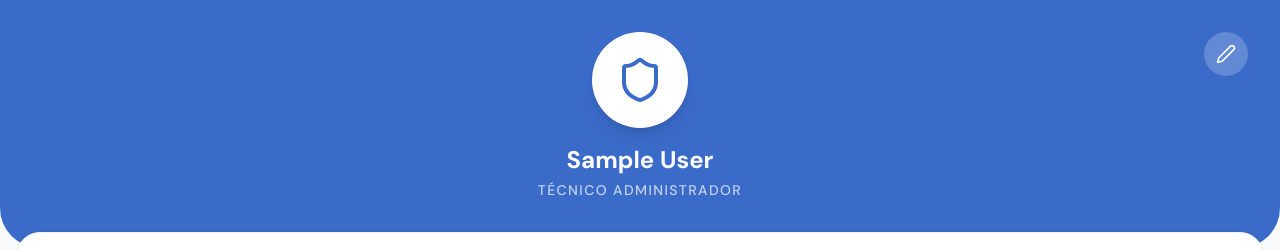
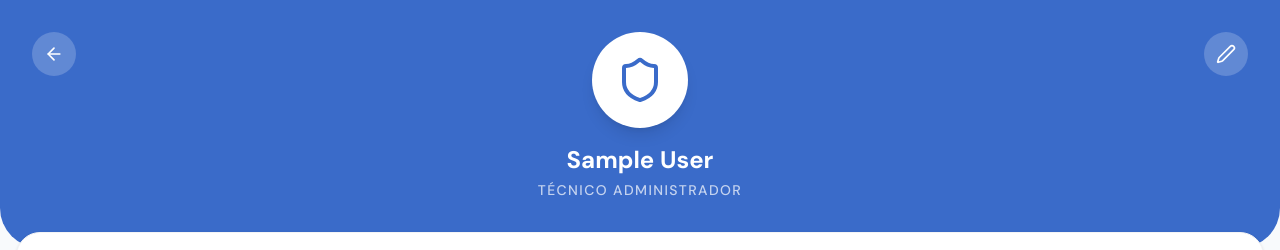
Before and after one commit to IsAndresL/Arquitec, a Next.js app in the folder frontend/: page /settings in a window 1280 px wide. Shown: the top 250 px of the page. Built offline with nearby package versions, Linux system fonts and the light colour scheme; no server answers; sample sign-in values are in the browser's storage.

Commit message:
fix: enable scroll on farmer dashboard and add back button to settings profile

```diff
--- a/frontend/app/(dashboard)/dashboard/page.tsx
+++ b/frontend/app/(dashboard)/dashboard/page.tsx
@@ -209,7 +209,7 @@ export default function DashboardPage() {
       </div>
 
       {/* Main compact body with soft background and grouped elements */}
-      <div className="p-6 flex-1 flex flex-col justify-between gap-6 overflow-hidden" style={{ backgroundColor: COLORS.gray.pale }}>
+      <div className="p-6 flex-1 flex flex-col gap-6 overflow-y-auto min-h-0" style={{ backgroundColor: COLORS.gray.pale }}>
         {/* Alerts section */}
         {activeAlerts.length > 0 ? (
           <div className="space-y-4 w-full flex-shrink-0">
--- a/frontend/app/(dashboard)/settings/page.tsx
+++ b/frontend/app/(dashboard)/settings/page.tsx
@@ -12,7 +12,8 @@ import {
   ChevronRight,
   Info,
   X,
-  Edit2
+  Edit2,
+  ArrowLeft
 } from "lucide-react";
 import { COLORS } from "@/lib/design-system";
 import { api } from "@/lib/api";
@@ -75,10 +76,24 @@ export default function SettingsPage() {
     <div className="h-full relative overflow-y-auto bg-white" style={{ backgroundColor: COLORS.gray.pale }}>
       {/* Header */}
       <div className="p-8 pb-12 rounded-b-[40px]" style={{ backgroundColor: isTechnician ? COLORS.blue.primary : COLORS.green.primary }}>
-        <div className="flex flex-col items-center text-center relative">
+        <div className="flex flex-col items-center text-center relative w-full">
+          <button
+            onClick={() => {
+              if (isTechnician) {
+                router.push("/admin");
+              } else {
+                router.push("/dashboard");
+              }
+            }}
+            className="absolute left-0 top-0 p-3 bg-white/20 rounded-full text-white hover:bg-white/30 transition-all flex items-center justify-center active:scale-95 cursor-pointer"
+            title="Volver"
+          >
+            <ArrowLeft size={20} />
+          </button>
+
           <button
             onClick={() => setIsEditModalOpen(true)}
-            className="absolute right-0 top-0 p-3 bg-white/20 rounded-full text-white hover:bg-white/30 transition-colors"
+            className="absolute right-0 top-0 p-3 bg-white/20 rounded-full text-white hover:bg-white/30 transition-all cursor-pointer"
           >
             <Edit2 size={20} />
           </button>
```
